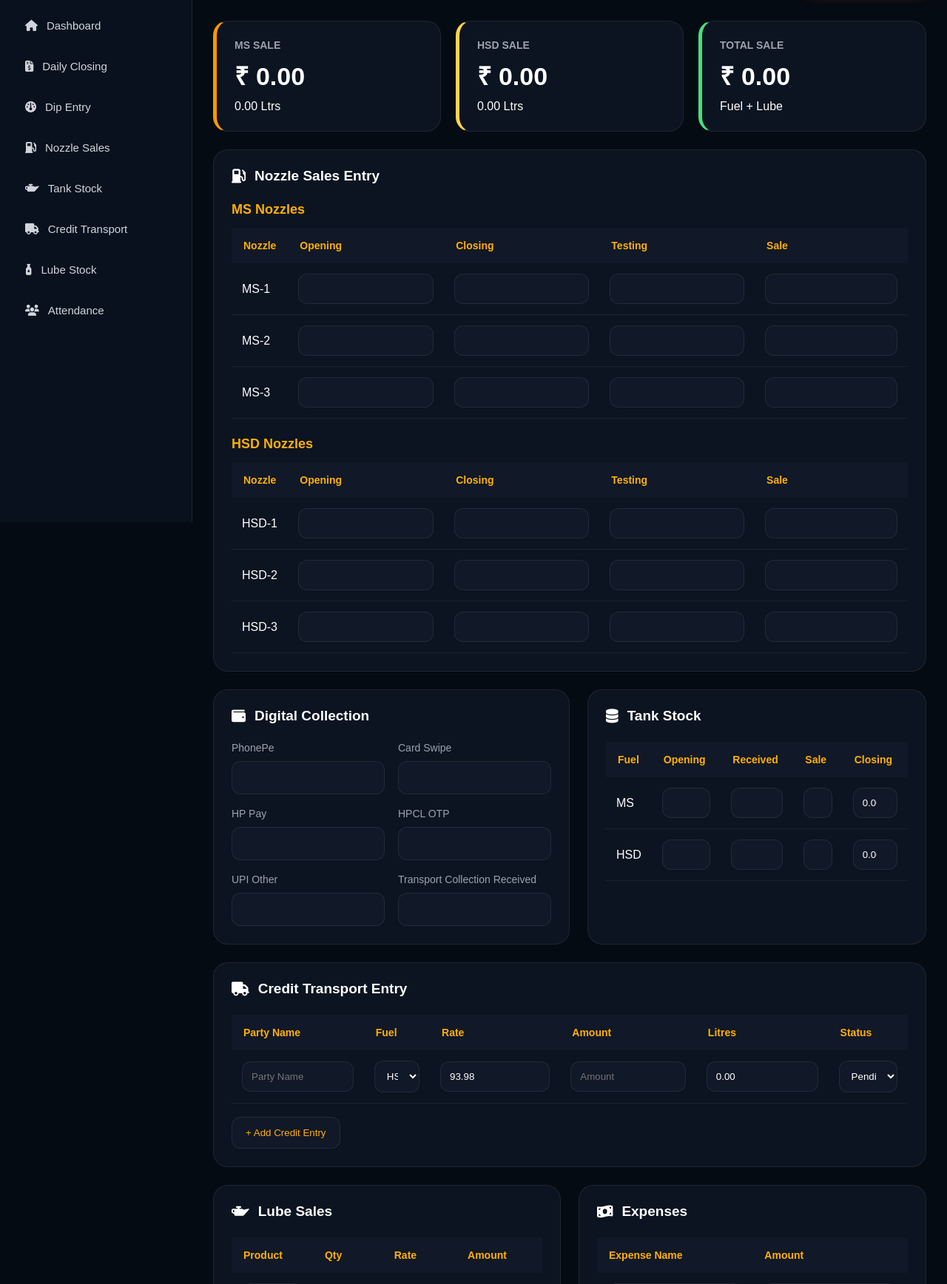
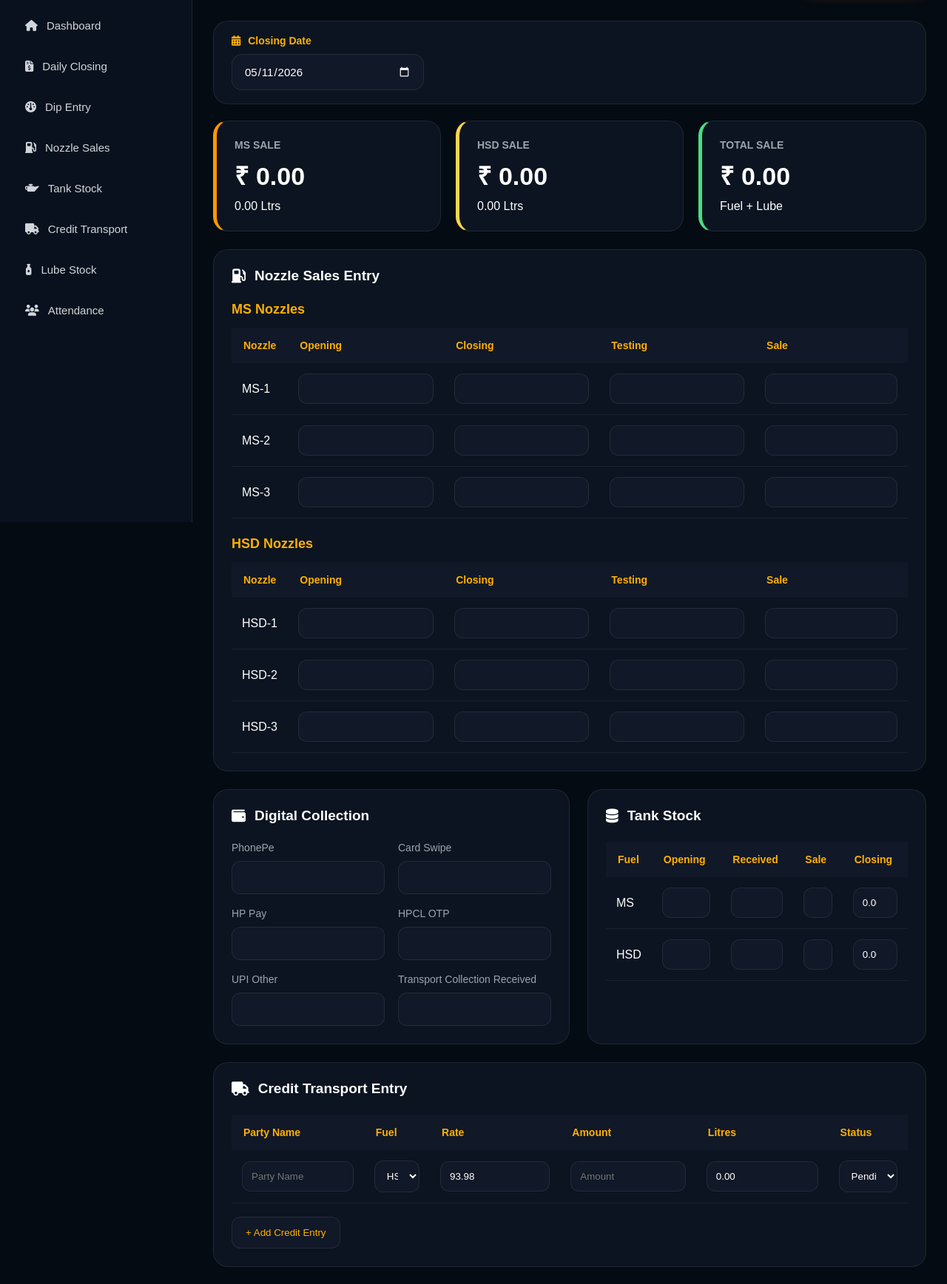
Before and after one commit to binayakchoudhury08/sai-fuel-mart, a Flask app: page /daily-closing in a window 1280 px wide. Shown: the part 94-1830 px from the top of the page at 74% size. Run offline with Flask 3, Linux system fonts and the light colour scheme; the visitor is signed in with stand-in values (Sample User, id 1); data comes from the database, SQL or seed files in the repository; both versions use the stored data as it was after the commit.

Commit message:
update your message

```diff
--- a/app.py
+++ b/app.py
@@ -1,6 +1,7 @@
 import sqlite3
 from flask import Flask, render_template, request, redirect, url_for, session
 from datetime import timedelta
+from flask import jsonify
 
 app = Flask(__name__)
 
@@ -112,13 +113,25 @@ def init_db():
 
 @app.route("/save-daily-closing", methods=["POST"])
 def save_daily_closing():
-    if not session.get("logged_in"):
-        return {"status": "error", "message": "Not logged in"}
 
     data = request.get_json()
 
     conn = sqlite3.connect("sai_fuel_mart.db")
     cur = conn.cursor()
+
+    cur.execute(
+        "SELECT id FROM daily_closing WHERE date = ?",
+        (data["date"],)
+    )
+
+    existing = cur.fetchone()
+
+    if existing:
+        conn.close()
+        return jsonify({
+            "status": "error",
+            "message": "This date data already exists. Please edit from Reports."
+        })
 
     cur.execute("""
         INSERT INTO daily_closing (
@@ -152,7 +165,10 @@ def save_daily_closing():
     conn.commit()
     conn.close()
 
-    return {"status": "success", "message": "Daily closing saved successfully"}
+    return jsonify({
+        "status": "success",
+        "message": "Daily closing saved successfully"
+    })
 
 @app.route("/reports")
 def reports():
@@ -298,7 +314,30 @@ def save_settings():
 
     return redirect(url_for("settings"))
 
+@app.route("/get-daily-closing/<date>")
+def get_daily_closing(date):
 
+    conn = sqlite3.connect("sai_fuel_mart.db")
+    conn.row_factory = sqlite3.Row
+
+    cur = conn.cursor()
+
+    cur.execute("""
+        SELECT *
+        FROM daily_closing
+        WHERE date = ?
+        ORDER BY id DESC
+        LIMIT 1
+    """, (date,))
+
+    row = cur.fetchone()
+
+    conn.close()
+
+    if row:
+        return jsonify(dict(row))
+
+    return jsonify({})
 
 if __name__ == "__main__":
     init_db()
--- a/static/css/daily_closing.css
+++ b/static/css/daily_closing.css
@@ -311,3 +311,46 @@ body{
         grid-template-columns:1fr;
     }
 }
+.date-box{
+    padding:18px 24px;
+    margin-bottom:22px;
+}
+
+.date-picker-row{
+    display:flex;
+    align-items:center;
+    justify-content:flex-start;
+}
+
+.date-group{
+    width:260px;
+}
+
+.date-group label{
+    display:flex;
+    align-items:center;
+    gap:10px;
+    color:#ffb000;
+    font-weight:600;
+    margin-bottom:10px;
+}
+
+.date-group input{
+    background:#111827;
+    border:1px solid rgba(255,255,255,0.08);
+    border-radius:14px;
+    padding:14px 16px;
+    color:white;
+    font-size:15px;
+    outline:none;
+}
+
+.date-group input:focus{
+    border:1px solid #ff9800;
+    box-shadow:0 0 14px rgba(255,152,0,0.25);
+}
+
+.date-group input::-webkit-calendar-picker-indicator{
+    filter:invert(1);
+    cursor:pointer;
+}
--- a/static/js/daily_closing.js
+++ b/static/js/daily_closing.js
@@ -1,5 +1,5 @@
-const MS_RATE_DEFAULT = parseFloat(document.querySelector("#ms-rate").value) || 0;
-const HSD_RATE_DEFAULT = parseFloat(document.querySelector("#hsd-rate").value) || 0;
+const MS_RATE_DEFAULT = parseFloat(document.querySelector("#ms-rate")?.value) || 102.46;
+const HSD_RATE_DEFAULT = parseFloat(document.querySelector("#hsd-rate")?.value) || 93.98;
 
 const formatMoney = (value) => {
     return "₹ " + (Number(value) || 0).toFixed(2);
@@ -100,7 +100,7 @@ function setupExpenseRow(row) {
 }
 
 function setupAddButtons() {
-    document.querySelector("#add-credit").addEventListener("click", () => {
+    document.querySelector("#add-credit")?.addEventListener("click", () => {
         const tbody = document.querySelector("#credit-table tbody");
 
         const tr = document.createElement("tr");
@@ -129,7 +129,7 @@ function setupAddButtons() {
         setupCreditRow(tr);
     });
 
-    document.querySelector("#add-lube").addEventListener("click", () => {
+    document.querySelector("#add-lube")?.addEventListener("click", () => {
         const tbody = document.querySelector("#lube-table tbody");
 
         const tr = document.createElement("tr");
@@ -154,7 +154,7 @@ function setupAddButtons() {
         setupLubeRow(tr);
     });
 
-    document.querySelector("#add-expense").addEventListener("click", () => {
+    document.querySelector("#add-expense")?.addEventListener("click", () => {
         const tbody = document.querySelector("#expense-table tbody");
 
         const tr = document.createElement("tr");
@@ -171,19 +171,23 @@ function setupAddButtons() {
 }
 
 function updateStock(msSale, hsdSale) {
-    document.querySelector("#ms-stock-sale").value = msSale.toFixed(2);
-    document.querySelector("#hsd-stock-sale").value = hsdSale.toFixed(2);
+    const msStockSale = document.querySelector("#ms-stock-sale");
+    const hsdStockSale = document.querySelector("#hsd-stock-sale");
+    const msStockClosing = document.querySelector("#ms-stock-closing");
+    const hsdStockClosing = document.querySelector("#hsd-stock-closing");
+
+    if (!msStockSale || !hsdStockSale || !msStockClosing || !hsdStockClosing) return;
+
+    msStockSale.value = msSale.toFixed(2);
+    hsdStockSale.value = hsdSale.toFixed(2);
 
     const msOpening = getNumber("#ms-stock-opening");
     const msReceived = getNumber("#ms-stock-received");
     const hsdOpening = getNumber("#hsd-stock-opening");
     const hsdReceived = getNumber("#hsd-stock-received");
 
-    document.querySelector("#ms-stock-closing").value =
-        (msOpening + msReceived - msSale).toFixed(2);
-
-    document.querySelector("#hsd-stock-closing").value =
-        (hsdOpening + hsdReceived - hsdSale).toFixed(2);
+    msStockClosing.value = (msOpening + msReceived - msSale).toFixed(2);
+    hsdStockClosing.value = (hsdOpening + hsdReceived - hsdSale).toFixed(2);
 }
 
 function updateAllTotals() {
@@ -227,30 +231,56 @@ function updateAllTotals() {
     updateStock(msLitres, hsdLitres);
 }
 
-document.addEventListener("DOMContentLoaded", () => {
-    setupNozzleCalculation();
+function setupDateLoad() {
+    const dateInput = document.querySelector("#closing-date");
 
-    document.querySelectorAll(".credit-row").forEach(setupCreditRow);
-    document.querySelectorAll(".lube-row").forEach(setupLubeRow);
-    document.querySelectorAll(".expense-row").forEach(setupExpenseRow);
+    if (!dateInput) return;
 
-    document.querySelectorAll(".digital-input").forEach(input => {
-        input.addEventListener("input", updateAllTotals);
+    if (!dateInput.value) {
+        dateInput.value = new Date().toISOString().split("T")[0];
+    }
+
+    dateInput.addEventListener("change", function () {
+        const selectedDate = this.value;
+
+        fetch(`/get-daily-closing/${selectedDate}`)
+            .then(response => response.json())
+            .then(data => {
+                if (!data.id) {
+                    alert("No saved data found for this date");
+                    return;
+                }
+
+                document.querySelector("#ms-litres-card").innerText = data.ms_litres + " Ltrs";
+                document.querySelector("#hsd-litres-card").innerText = data.hsd_litres + " Ltrs";
+
+                document.querySelector("#ms-sale-card").innerText = "Saved";
+                document.querySelector("#hsd-sale-card").innerText = "Saved";
+                document.querySelector("#total-sale-card").innerText =
+                    formatMoney((Number(data.total_fuel_sale) || 0) + (Number(data.lube_sale) || 0));
+
+                document.querySelector("#summary-fuel-sale").innerText = formatMoney(data.total_fuel_sale);
+                document.querySelector("#summary-lube-sale").innerText = formatMoney(data.lube_sale);
+                document.querySelector("#summary-digital").innerText = formatMoney(data.digital_collection);
+                document.querySelector("#summary-credit").innerText = formatMoney(data.credit_given);
+                document.querySelector("#summary-transport-received").innerText = formatMoney(data.transport_received);
+                document.querySelector("#summary-net-credit").innerText = formatMoney(data.net_credit_due);
+                document.querySelector("#summary-expense").innerText = formatMoney(data.total_expense);
+                document.querySelector("#summary-cash").innerText = formatMoney(data.cash_in_hand);
+
+                alert("Saved report loaded");
+            })
+            .catch(error => {
+                console.log(error);
+                alert("Error loading saved report");
             });
+    });
+}
 
-    document.querySelector("#ms-stock-opening").addEventListener("input", updateAllTotals);
-    document.querySelector("#ms-stock-received").addEventListener("input", updateAllTotals);
-    document.querySelector("#hsd-stock-opening").addEventListener("input", updateAllTotals);
-    document.querySelector("#hsd-stock-received").addEventListener("input", updateAllTotals);
-
-    setupAddButtons();
-    updateAllTotals();
-});
-
-document.querySelector("#save-closing").addEventListener("click", () => {
-
+function setupSaveClosing() {
+    document.querySelector("#save-closing")?.addEventListener("click", () => {
         const data = {
-        date: new Date().toISOString().split("T")[0],
+            date: document.querySelector("#closing-date").value,
             ms_litres: sumInputs(".ms-sale"),
             hsd_litres: sumInputs(".hsd-sale"),
             total_fuel_sale:
@@ -277,6 +307,32 @@ document.querySelector("#save-closing").addEventListener("click", () => {
         .then(res => res.json())
         .then(result => {
             alert(result.message);
+        })
+        .catch(error => {
+            console.log(error);
+            alert("Save failed");
+        });
+    });
+}
+
+document.addEventListener("DOMContentLoaded", () => {
+    setupDateLoad();
+    setupNozzleCalculation();
+
+    document.querySelectorAll(".credit-row").forEach(setupCreditRow);
+    document.querySelectorAll(".lube-row").forEach(setupLubeRow);
+    document.querySelectorAll(".expense-row").forEach(setupExpenseRow);
+
+    document.querySelectorAll(".digital-input").forEach(input => {
+        input.addEventListener("input", updateAllTotals);
     });
 
+    document.querySelector("#ms-stock-opening")?.addEventListener("input", updateAllTotals);
+    document.querySelector("#ms-stock-received")?.addEventListener("input", updateAllTotals);
+    document.querySelector("#hsd-stock-opening")?.addEventListener("input", updateAllTotals);
+    document.querySelector("#hsd-stock-received")?.addEventListener("input", updateAllTotals);
+
+    setupAddButtons();
+    setupSaveClosing();
+    updateAllTotals();
 });
--- a/templates/daily_closing.html
+++ b/templates/daily_closing.html
@@ -42,6 +42,25 @@
                 <i class="fa-solid fa-floppy-disk"></i> Save Closing
             </button>
         </div>
+
+        <div class="box date-box">
+
+    <div class="date-picker-row">
+
+        <div class="input-group date-group">
+
+            <label>
+                <i class="fa-solid fa-calendar-days"></i>
+                Closing Date
+            </label>
+
+            <input type="date" id="closing-date">
+
+        </div>
+
+    </div>
+
+</div>
 
         <div class="cards">
             <div class="card petrol">
@@ -334,6 +353,31 @@
         </div>
 
         <div class="box">
+
+    <div class="box-title">
+        <i class="fa-solid fa-money-bill-transfer"></i>
+        Cash Carry Forward
+    </div>
+
+    <div class="form-grid">
+
+        <div class="input-group">
+            <label>Opening Cash</label>
+            <input type="number" id="opening-cash">
+        </div>
+
+        <div class="input-group">
+            <label>Final Cash Balance</label>
+            <input type="number" id="final-cash-balance" readonly>
+        </div>
+
+    </div>
+
+</div>
+
+
+
+        <div class="box">
             <div class="box-title">
                 <i class="fa-solid fa-chart-line"></i> Final Summary
             </div>
```
Also changed, not shown: sai_fuel_mart.db. Lines whose indentation alone changed are shown as unchanged.
